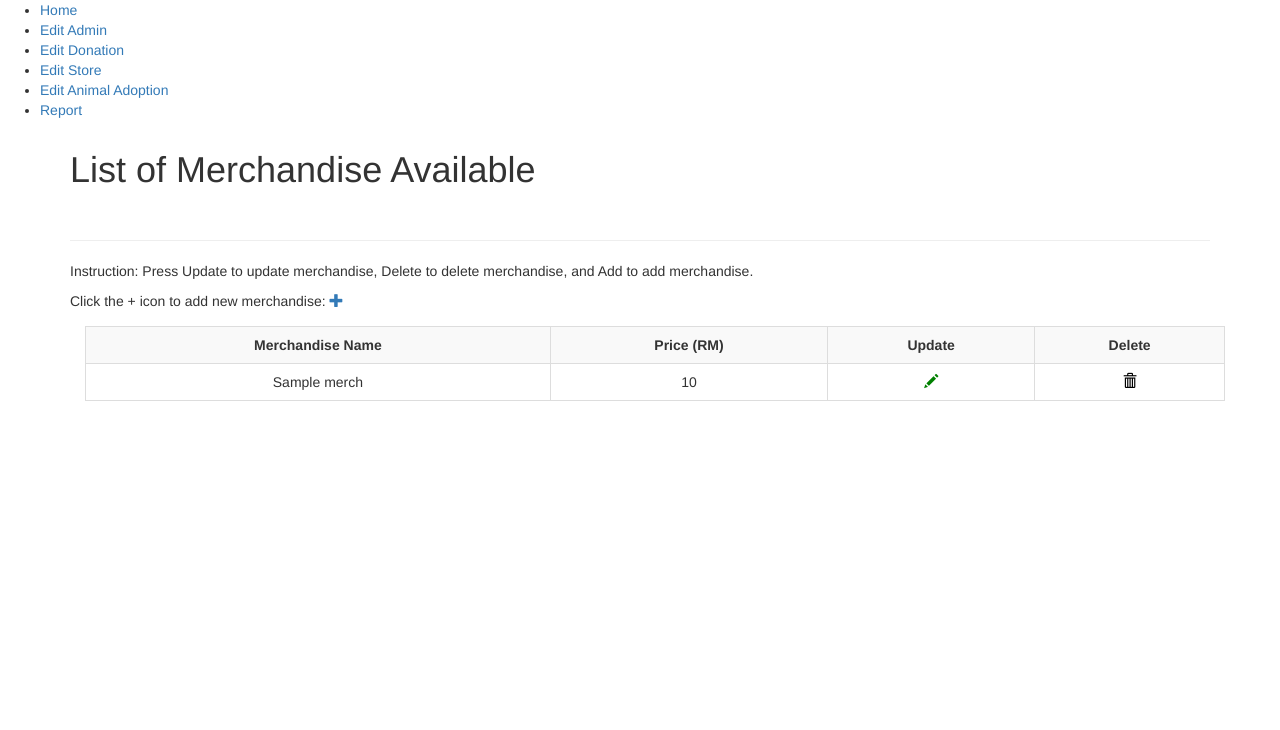
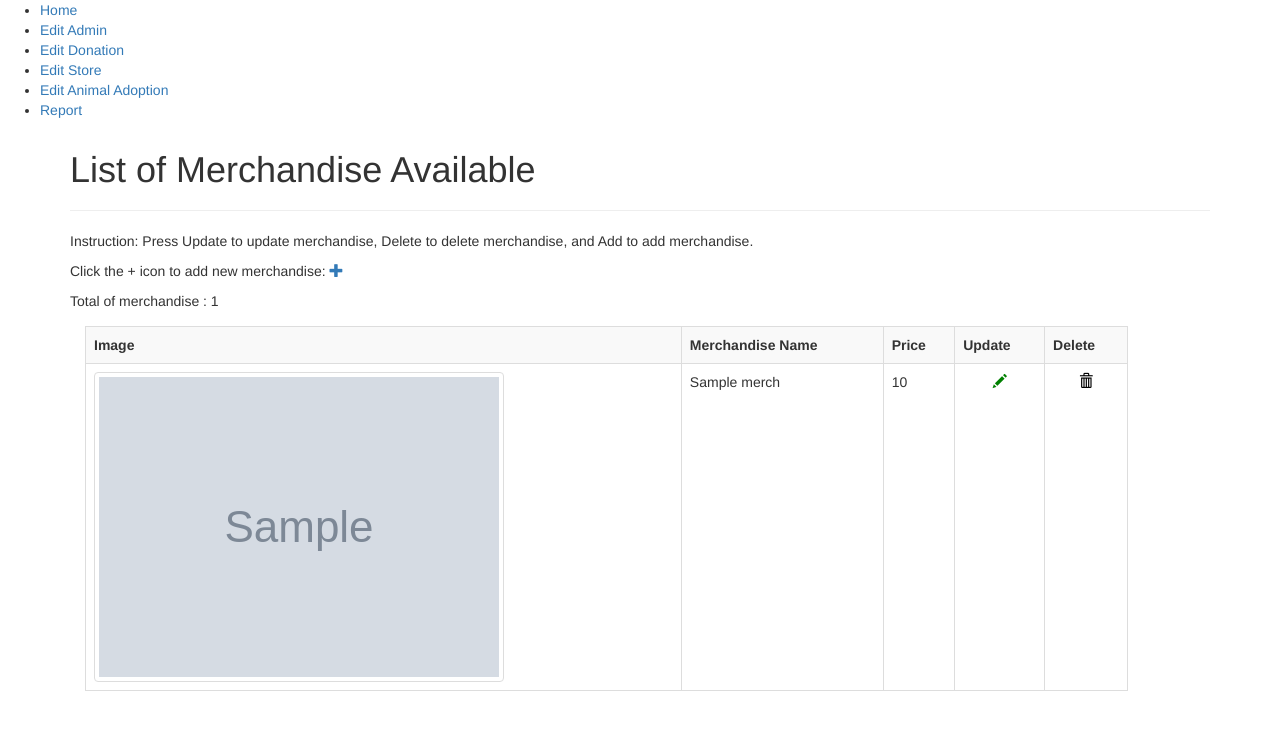
Before and after one commit to GionMM/WebDevProject_ZooFundraiser, a PHP site: page /adminstore.php in a window 1280 px wide. Shown: the top 730 px of the page. Run offline with PHP 8.4, Linux system fonts and the light colour scheme; tables that the repository leaves empty or names only in its code hold one stand-in row (values such as "Sample post"); grey boxes marked "Sample" are stand-in pictures.

Commit message:
Update adminstore.php

```diff
--- a/adminstore.php
+++ b/adminstore.php
@@ -1,8 +1,19 @@
 <?php
-session_start();
-include ('connect.php');
-//$user= $_SESSION['user_id'];
+echo "<!doctype html>
+<html lang='en'>
+  <head>
+    <!-- Required meta tags -->
 
+    <title>Displaying Images from database  </title>";
+    echo "<style>
+    .my_table > tbody > tr > td {
+    vertical-align: middle;
+    }
+    .my_table {width:500px;}
+    </style>
+    </head><body>";
+
+require "connect.php";
 ?>
 
 <!DOCTYPE html>
@@ -16,7 +27,6 @@ include ('connect.php');
     <link rel="stylesheet" href="https://maxcdn.bootstrapcdn.com/bootstrap/3.4.0/css/bootstrap.min.css">
     <script src="https://ajax.googleapis.com/ajax/libs/jquery/3.5.1/jquery.min.js"></script>
     <script src="https://maxcdn.bootstrapcdn.com/bootstrap/3.4.0/js/bootstrap.min.js"></script>
-  </head>
 
   <body>
     <ul class="navigation">
@@ -27,10 +37,10 @@ include ('connect.php');
       <li><a href="adminadopt.php">Edit Animal Adoption</a></li>
       <li><a href="adminreport.php">Report</a></li>
     </ul>
+
     <form>
         <div class="container">
-        <h1>List of Merchandise Available</h1><br>
-        <hr>
+        <h1>List of Merchandise Available</h1><hr>
 
         <p>Instruction: Press Update to update merchandise, Delete to delete merchandise, and Add to add merchandise. </p>
 
@@ -51,32 +61,32 @@ include ('connect.php');
 }
 </script>
 
-    <?php
+<?php
+echo "<div class='row'>
+<div class='col-md-11 offset-md-1'>";
+
+if($stmt = $connect->query("SELECT * FROM merch")){
+
+  echo "Total of merchandise : ".$stmt->num_rows."<br>";
 
 	echo "<table class='table table-responsive table-bordered table-striped table-hover' style=margin:15px;>";
-	echo "<tr>";
+  echo "<tr>";
 
-	//echo "<th>S.No</th>";
-	echo "<th class='text-center'>Merchandise Name</th>";
-    echo "<th class='text-center'>Price (RM)</th>";
-    echo "<th class='text-center'>Update</th>";
-	echo "<th class='text-center'>Delete</th>";
-	echo "</tr>";
+echo "<th>Image</th><th>Merchandise Name</th><th>Price</th><th>Update</th><th>Delete</th></tr>";
+while ($row = $stmt->fetch_assoc()) {
+echo "<tr><td><img src=image/$row[merch_photo] class='img-thumbnail'</td>
+<td><merch_id=$row[merch_id]>$row[merch_name]</td>
+<td>$row[merch_price]</td>
+<td class='text-center'><a href='edit_merch.php?merch_id=$row[merch_id]&info=edit_merch'><span class='glyphicon glyphicon-pencil'style=color:green;></span></a></td>
+<td class='text-center'><a href='#' onclick='deletes($row[merch_id])'><span class='glyphicon glyphicon-trash' style=color:black;></span></a></td></tr>";
+  }
+echo "</table>";
+}else{
+echo $connect->error;
+}
+echo "</div></div>";
 
-	$i=1;
-	$que=mysqli_query($connect,"SELECT * FROM merch");
-
-	while($row=mysqli_fetch_array($que))
-	{
-		echo "<tr>";
-		//echo "<td>".$i."</td>";
-		echo "<td class='text-center'>".$row['merch_name']."</td>";
-        echo "<td class='text-center'>".$row['merch_price']."</td>";
-		echo "<td class='text-center'><a href='edit_merch.php?merch_id=$row[merch_id]&info=edit_merch'><span class='glyphicon glyphicon-pencil'style=color:green;></span></a></td>";
-		echo "<td class='text-center'><a href='#' onclick='deletes($row[merch_id])'><span class='glyphicon glyphicon-trash' style=color:black;></span></a></td>";
-		//echo "<td class='text-center'><a href='dashboard.php?animal_id=$row[animal_id]&info=show_salon'><span class='fa fa-eye'style=color:black;></span></a></td>";
-
-}
+//require "templates/bottom.php";
 ?>
 
   </body>
```
